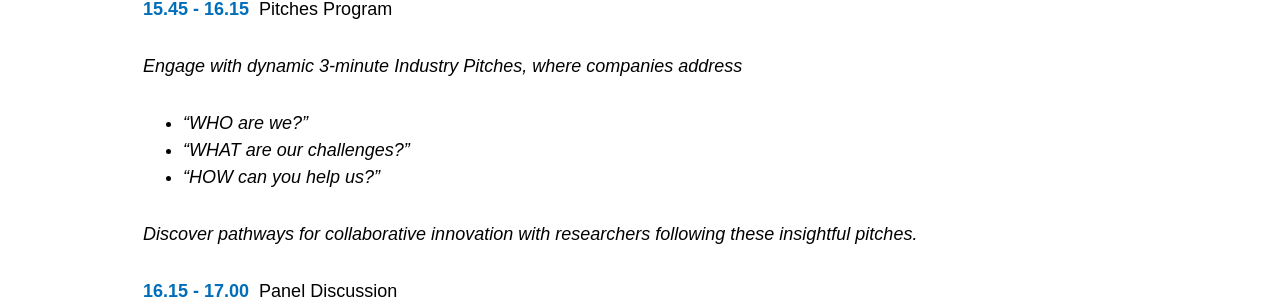
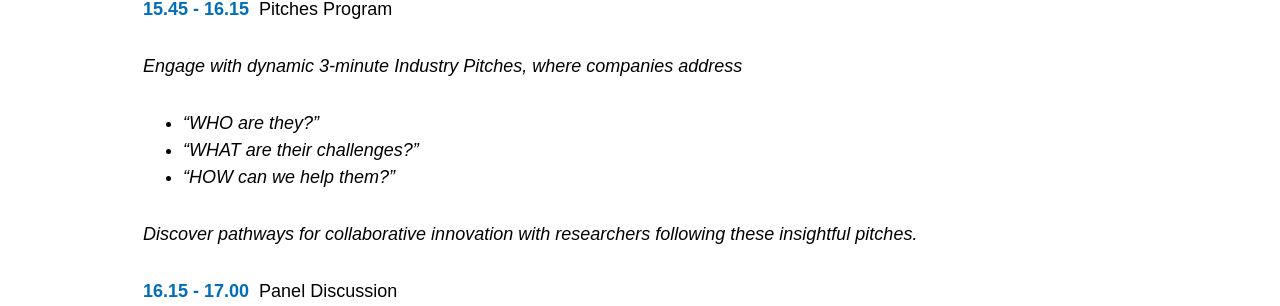
Before and after one commit to S2-group/disc-website.github.io, a Jekyll site: the page built from _posts/2024-05-13-DiSC-IndustryOnStage.md, in a window 1280 px wide and 900 px high, scrolled down 991 px. Shown: the part 147-453 px from the top of the window. Built offline with Jekyll 4.4.1, drawn with Linux system fonts in a browser that asks for light colours; nearby versions of some CDN libraries; comment, search, counter and statistics services are not loaded.

Commit message:
updated post

```diff
--- a/_posts/2024-05-13-DiSC-IndustryOnStage.md
+++ b/_posts/2024-05-13-DiSC-IndustryOnStage.md
@@ -30,9 +30,9 @@ We are looking forward to meeting you there!
 
 *Engage with dynamic 3-minute Industry Pitches, where companies address*
 
- - *"WHO are we?"*
- - *"WHAT are our challenges?"*
- - *"HOW can you help us?"*
+ - *"WHO are they?"*
+ - *"WHAT are their challenges?"*
+ - *"HOW can we help them?"*
 
 *Discover pathways for collaborative innovation with researchers following these insightful pitches.*
 
```
Also changed, not shown: other parts of _posts/2024-05-13-DiSC-IndustryOnStage.md (+1 -1 lines).
